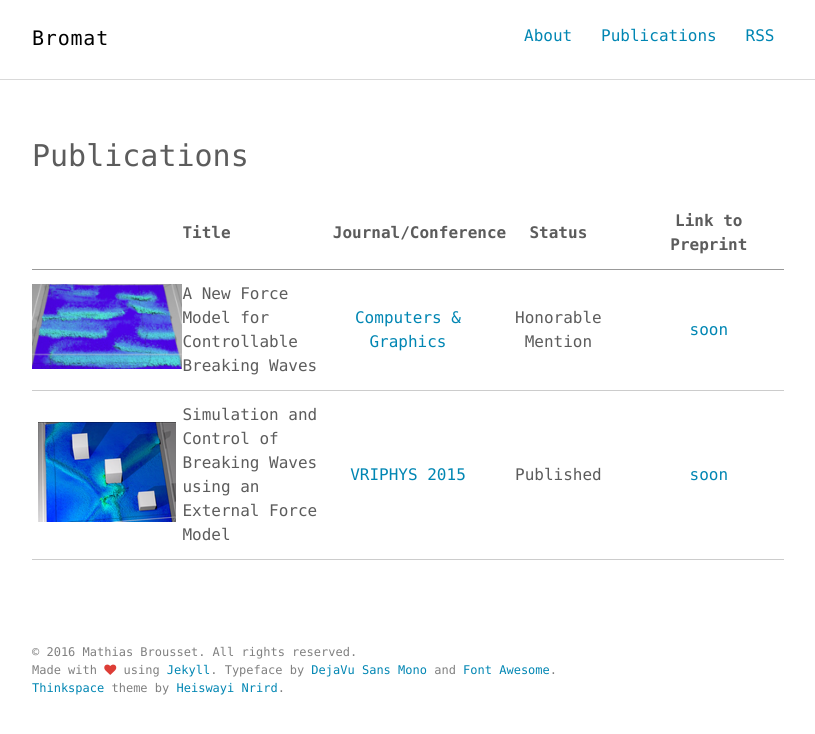
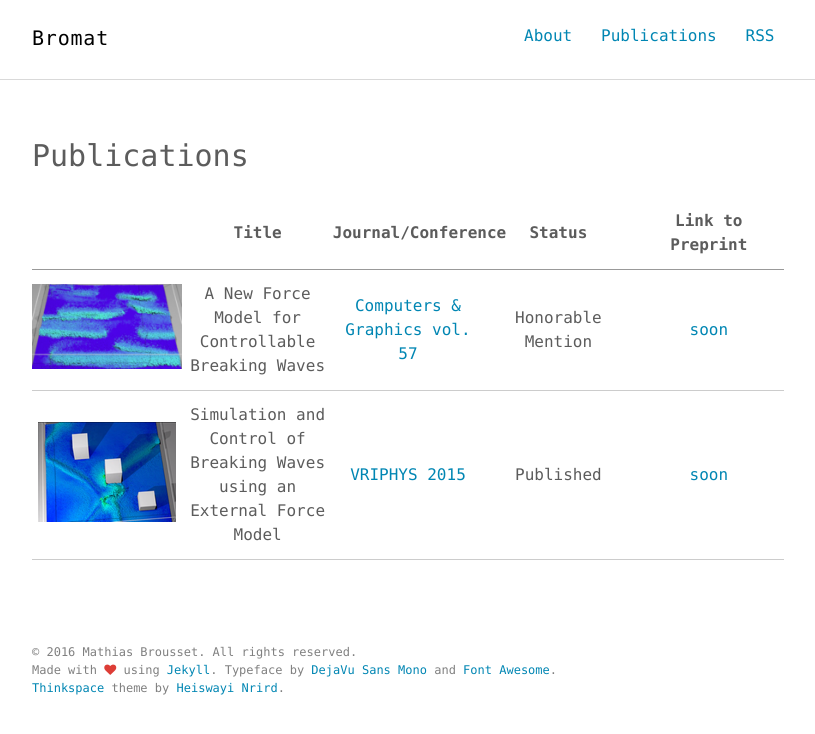
Before and after one commit to Mathiasb17/Mathiasb17.github.io, a Jekyll site: the page built from publications.md, in a window 1280 px wide. Shown: the top 734 px of the page, without its empty margins (232-1047 px from the left). Built offline with Jekyll 4.4.1, drawn with Linux system fonts in a browser that asks for light colours.

Commit message:
Update publications.md

```diff
--- a/publications.md
+++ b/publications.md
@@ -5,6 +5,6 @@ permalink: /publications/
 ---
 
 | |Title|Journal/Conference|Status|Link to Preprint|
-|:---------------------------------------------:|----------------------------------------------------------------------|:----------------------------------------------------------------------------------------:|:---------------:|:--------------:|
-|![teaser vriphys](/images/teaser_vriphys15.png)|A New Force Model for Controllable Breaking Waves                     |[Computers & Graphics](http://www.sciencedirect.com/science/article/pii/S0097849316300164)|Honorable Mention|[soon]()        |
+|:---------------------------------------------:|:--------------------------------------------------------------------:|:----------------------------------------------------------------------------------------:|:---------------:|:--------------:|
+|![teaser vriphys](/images/teaser_vriphys15.png)|A New Force Model for Controllable Breaking Waves                     |[Computers & Graphics vol. 57](http://www.sciencedirect.com/science/article/pii/S0097849316300164)|Honorable Mention|[soon]()        |
 |![teaser cg](/images/teaser_cg16.png)          |Simulation and Control of Breaking Waves using an External Force Model|[VRIPHYS 2015](http://vriphys2015.sciencesconf.org/)                                      |Published        |[soon]()        |
```
